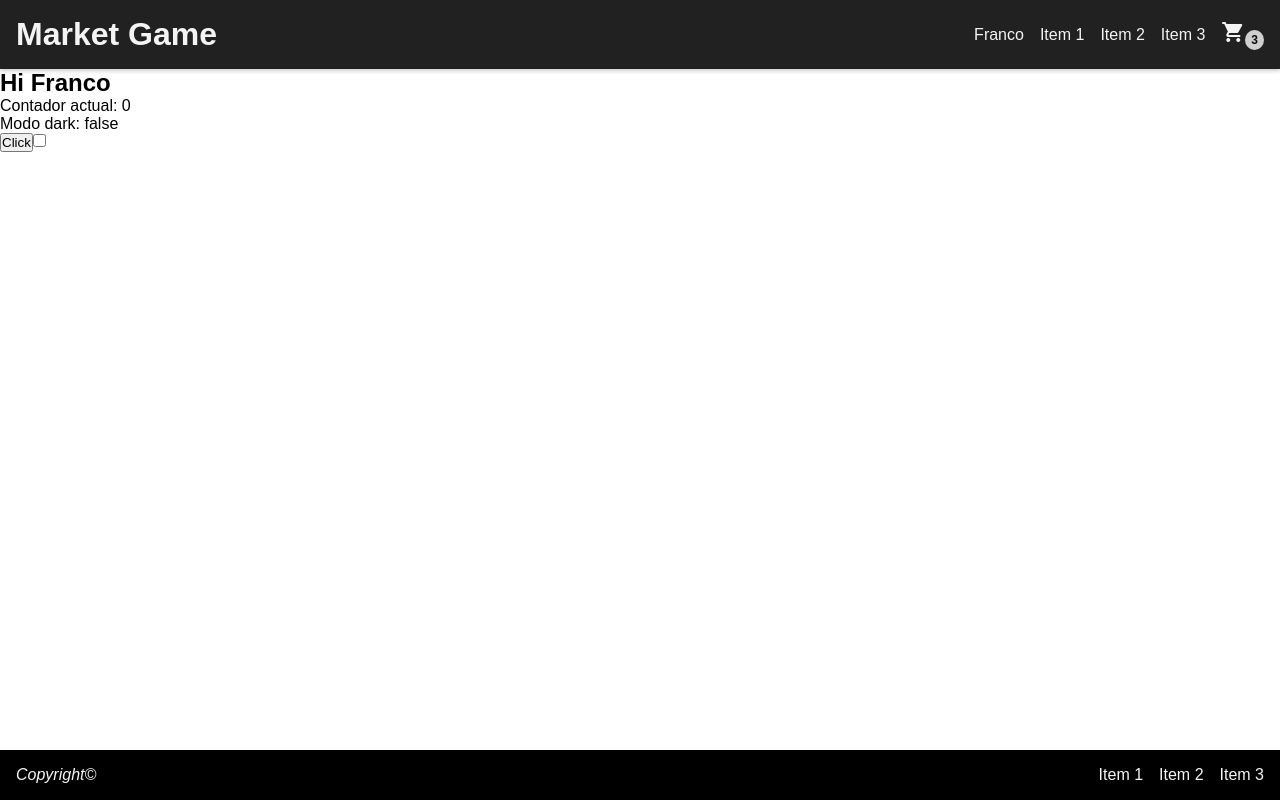
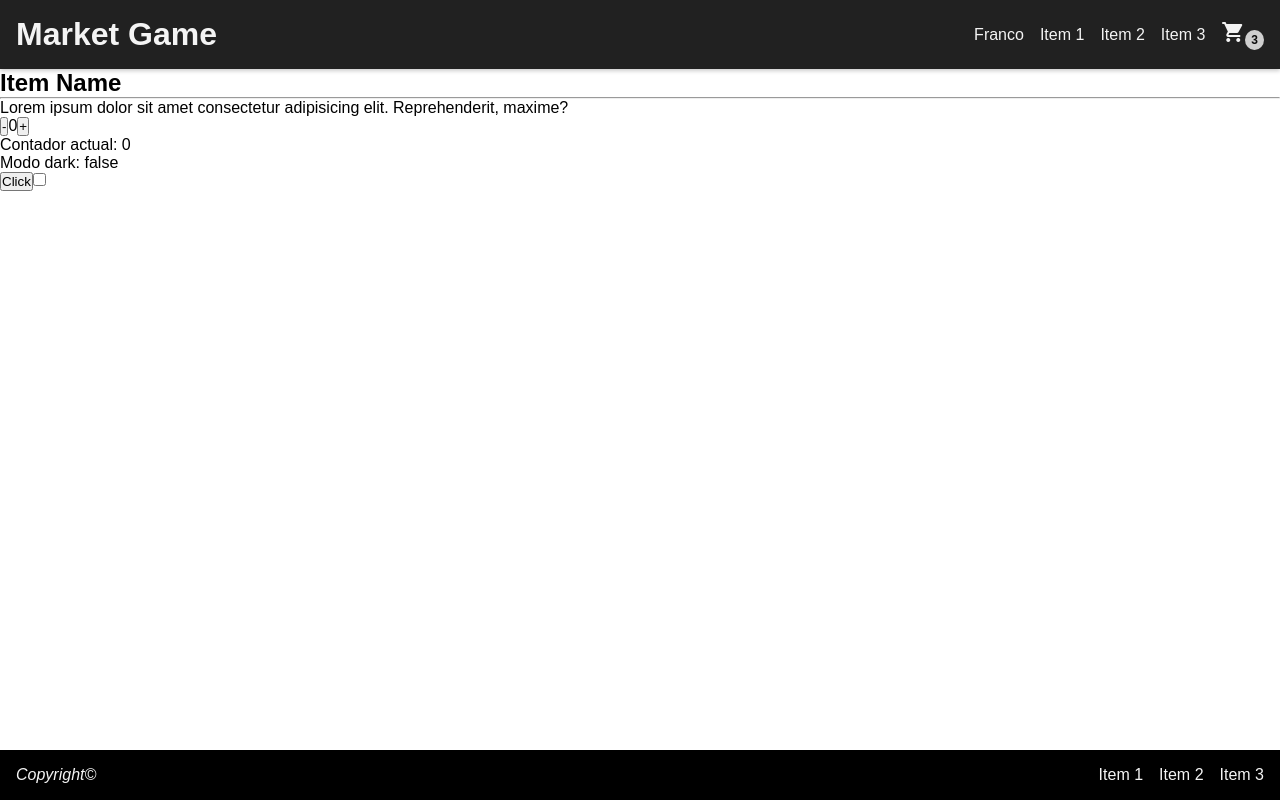
Before and after one commit to Kazte/marketgame-app, a React (Create React App) app: page / in a window 1280 px wide. Built offline with nearby package versions, Linux system fonts and the light colour scheme.

Commit message:
Empezado Tarjeta de producto

```diff
--- /dev/null
+++ b/src/components/ItemCard.js
@@ -0,0 +1,20 @@
+import ItemCount from "./ItemCount";
+
+const ItemCard = ({ item }) => {
+    return (
+        <div className="itemCard">
+            <header className="itemCard__header">
+                <h2>Item Name</h2>
+            </header>
+            <hr />
+            <main className="itemCard__main">
+                <p>Lorem ipsum dolor sit amet consectetur adipisicing elit. Reprehenderit, maxime?</p>
+            </main>
+            <footer className="itemCard__footer">
+                <ItemCount itemStock={item.stock} />
+            </footer>
+        </div>
+    );
+};
+
+export default ItemCard;
--- /dev/null
+++ b/src/components/ItemCount.js
@@ -0,0 +1,25 @@
+import { useState } from "react";
+
+const ItemCount = ({ itemStock }) => {
+    const [itemCount, setItemCount] = useState(0);
+
+    const incrementItemCount = () => {
+        if (itemCount < itemStock) setItemCount(itemCount + 1);
+    };
+
+    const decrementItemCount = () => {
+        if (itemCount > 0) setItemCount(itemCount - 1);
+    };
+
+    return (
+        <>
+            <button onClick={decrementItemCount}>-</button>
+
+            <span>{itemCount}</span>
+
+            <button onClick={incrementItemCount}>+</button>
+        </>
+    );
+};
+
+export default ItemCount;
--- a/src/components/ItemListContainer.js
+++ b/src/components/ItemListContainer.js
@@ -1,5 +1,23 @@
+import ItemCard from "./ItemCard";
+
 const ItemListContainer = ({ greeting }) => {
-    return <h2>Hi {greeting}</h2>;
+    const items = {
+        games: [
+            {
+                id: 0,
+                name: "Dead by Daylight",
+                description:
+                    "Dead by Daylight is a multiplayer (4vs1) horror game where one player takes on the role of the savage Killer, and the other four players play as Survivors, trying to escape the Killer and avoid being caught and killed.",
+                stock: 15,
+            },
+        ],
+    };
+
+    return (
+        <div className="itemListCointainer">
+            <ItemCard item={items.games[0]} />
+        </div>
+    );
 };
 
 export default ItemListContainer;
--- a/src/components/Presentational.js
+++ b/src/components/Presentational.js
@@ -1,7 +1,17 @@
 import { useState, useEffect } from "react";
 
 const Presentational = () => {
-    const [count, setcount] = useState(0);
+    // Estados: variable interna del componente que cambia a traves del tiempo
+    const counterState = useState(0);
+
+    const counter = counterState[0];
+    const setCounter = counterState[1];
+
+    const handleClick = (e) => {
+        if (counter >= 8) return;
+
+        setCounter(counter + 1);
+    };
 
     const [dark, setDark] = useState(false);
 
@@ -9,17 +19,13 @@ const Presentational = () => {
         console.log("NuevoRender");
     }, []);
 
-    const handleClick = (e) => {
-        setcount(count + 1);
-    };
-
     const toggleDark = (e) => {
         setDark(!dark);
     };
 
     return (
         <div>
-            <p>Contador actual: {count}</p>
+            <p>Contador actual: {counter}</p>
             <p>Modo dark: {dark ? "true" : "false"}</p>
             <button onClick={handleClick}>Click</button>
             <input onClick={toggleDark} type="checkbox" name="darkTheme" id="darkThemeCheckbox" />
--- a/src/style.scss
+++ b/src/style.scss
@@ -114,3 +114,9 @@ a {
         color: $secondary-text;
     }
 }
+
+.itemListContainer {
+    background-color: red;
+}
+
+// Item Card
```
